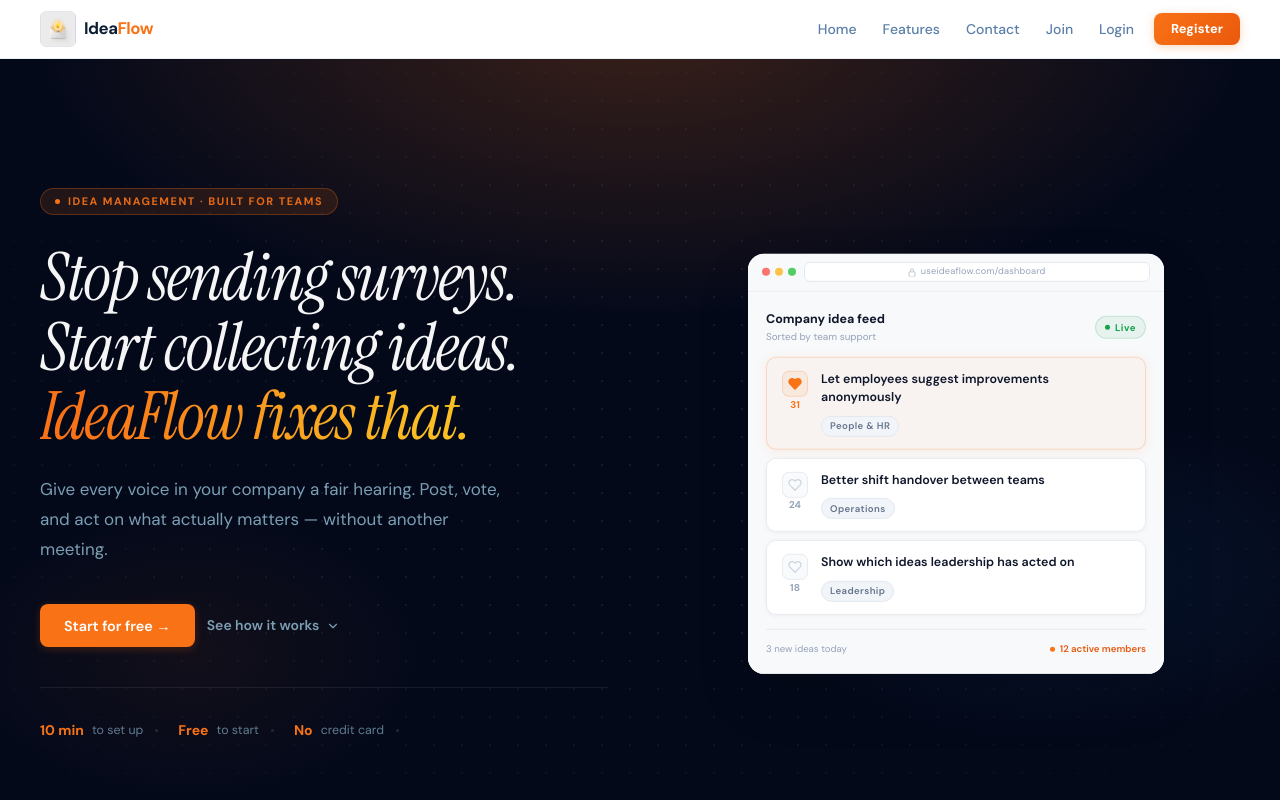
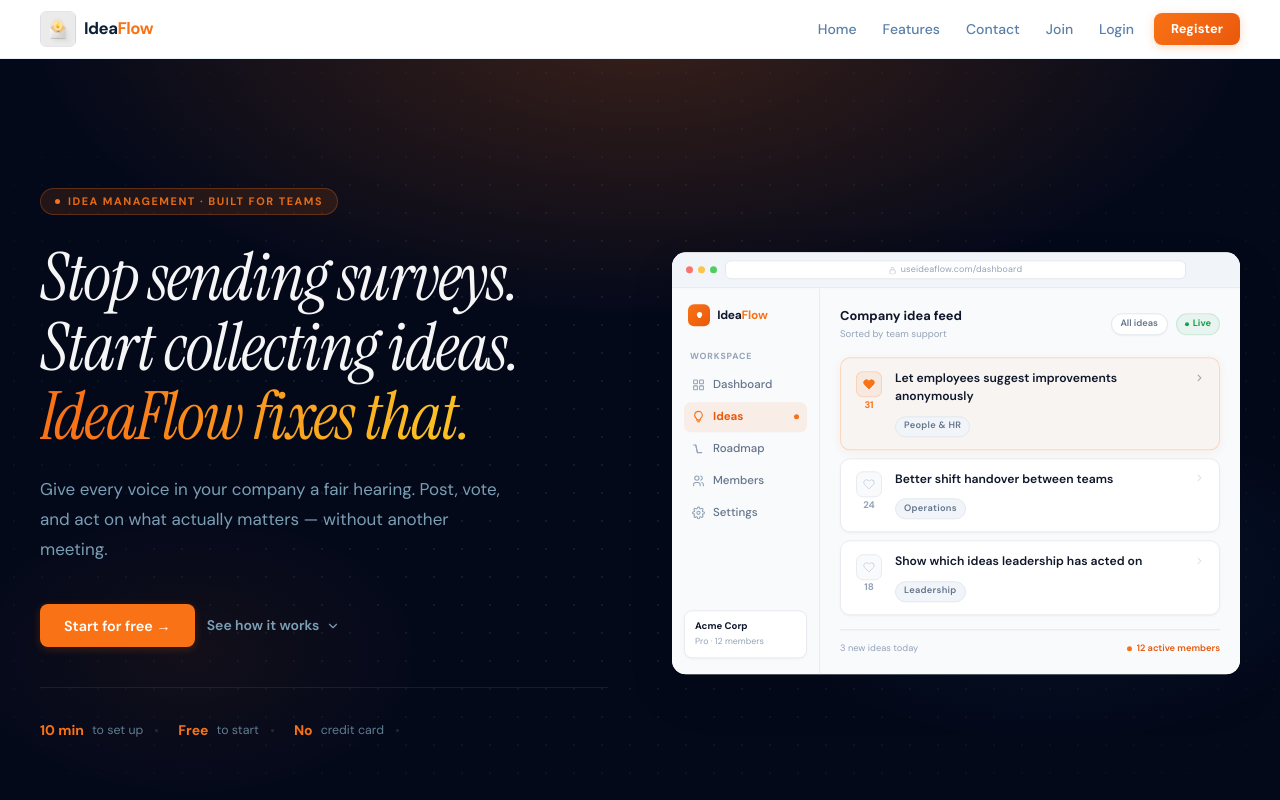
Before and after one commit to scotch70/IdeaFlow, a Next.js app: page / in a window 1280 px wide. Shown: the top 800 px of the page. Built offline with nearby package versions, Linux system fonts and the light colour scheme; no server answers.

Commit message:
Add light sidebar to hero animation and increase width

```diff
--- a/components/ProductDemo.tsx
+++ b/components/ProductDemo.tsx
@@ -8,87 +8,221 @@
 import { useEffect, useRef, useState } from 'react'
 import { motion, AnimatePresence } from 'framer-motion'
 
-// ── Data ──────────────────────────────────────────────────────────────────────
+// ── Nav items ─────────────────────────────────────────────────────────────────
 
-const IDEAS = [
+const NAV = [
   {
-    id: 1,
-    title: 'Let employees suggest improvements anonymously',
-    category: 'People & HR',
-    finalVotes: 31,
-    color: '#f97316',
+    label: 'Dashboard',
+    active: false,
+    icon: (
+      <svg width="13" height="13" viewBox="0 0 24 24" fill="none" stroke="currentColor" strokeWidth="2" strokeLinecap="round" strokeLinejoin="round">
+        <rect x="3" y="3" width="7" height="7" rx="1"/><rect x="14" y="3" width="7" height="7" rx="1"/>
+        <rect x="3" y="14" width="7" height="7" rx="1"/><rect x="14" y="14" width="7" height="7" rx="1"/>
+      </svg>
+    ),
   },
   {
-    id: 2,
-    title: 'Better shift handover between teams',
-    category: 'Operations',
-    finalVotes: 24,
-    color: '#94a3b8',
+    label: 'Ideas',
+    active: true,
+    icon: (
+      <svg width="13" height="13" viewBox="0 0 24 24" fill="none" stroke="currentColor" strokeWidth="2" strokeLinecap="round" strokeLinejoin="round">
+        <path d="M12 2a7 7 0 0 1 7 7c0 2.5-1.3 4.7-3.3 6l-.7 3H9l-.7-3A7 7 0 0 1 12 2z"/>
+        <path d="M9 18h6M10 21h4"/>
+      </svg>
+    ),
   },
   {
-    id: 3,
-    title: 'Show which ideas leadership has acted on',
-    category: 'Leadership',
-    finalVotes: 18,
-    color: '#94a3b8',
+    label: 'Roadmap',
+    active: false,
+    icon: (
+      <svg width="13" height="13" viewBox="0 0 24 24" fill="none" stroke="currentColor" strokeWidth="2" strokeLinecap="round" strokeLinejoin="round">
+        <path d="M3 5h4l3 14h8"/><path d="M7 5l3 14"/>
+      </svg>
+    ),
+  },
+  {
+    label: 'Members',
+    active: false,
+    icon: (
+      <svg width="13" height="13" viewBox="0 0 24 24" fill="none" stroke="currentColor" strokeWidth="2" strokeLinecap="round" strokeLinejoin="round">
+        <circle cx="9" cy="7" r="4"/><path d="M3 21v-2a4 4 0 0 1 4-4h4a4 4 0 0 1 4 4v2"/>
+        <path d="M16 3.13a4 4 0 0 1 0 7.75"/><path d="M21 21v-2a4 4 0 0 0-3-3.87"/>
+      </svg>
+    ),
+  },
+  {
+    label: 'Settings',
+    active: false,
+    icon: (
+      <svg width="13" height="13" viewBox="0 0 24 24" fill="none" stroke="currentColor" strokeWidth="2" strokeLinecap="round" strokeLinejoin="round">
+        <circle cx="12" cy="12" r="3"/>
+        <path d="M19.4 15a1.65 1.65 0 0 0 .33 1.82l.06.06a2 2 0 0 1-2.83 2.83l-.06-.06a1.65 1.65 0 0 0-1.82-.33 1.65 1.65 0 0 0-1 1.51V21a2 2 0 0 1-4 0v-.09A1.65 1.65 0 0 0 9 19.4a1.65 1.65 0 0 0-1.82.33l-.06.06a2 2 0 0 1-2.83-2.83l.06-.06A1.65 1.65 0 0 0 4.68 15a1.65 1.65 0 0 0-1.51-1H3a2 2 0 0 1 0-4h.09A1.65 1.65 0 0 0 4.6 9a1.65 1.65 0 0 0-.33-1.82l-.06-.06a2 2 0 0 1 2.83-2.83l.06.06A1.65 1.65 0 0 0 9 4.68a1.65 1.65 0 0 0 1-1.51V3a2 2 0 0 1 4 0v.09a1.65 1.65 0 0 0 1 1.51 1.65 1.65 0 0 0 1.82-.33l.06-.06a2 2 0 0 1 2.83 2.83l-.06.06A1.65 1.65 0 0 0 19.4 9a1.65 1.65 0 0 0 1.51 1H21a2 2 0 0 1 0 4h-.09a1.65 1.65 0 0 0-1.51 1z"/>
+      </svg>
+    ),
   },
 ]
 
-// ── Sub-components ────────────────────────────────────────────────────────────
+// ── Sidebar ───────────────────────────────────────────────────────────────────
 
-function HeartIcon({ filled, color }: { filled: boolean; color: string }) {
+function Sidebar() {
   return (
-    <svg
-      width="14"
-      height="14"
-      viewBox="0 0 24 24"
-      fill={filled ? color : 'none'}
-      stroke={color}
-      strokeWidth="2"
-      strokeLinecap="round"
-      strokeLinejoin="round"
+    <div
+      style={{
+        width: '148px',
+        flexShrink: 0,
+        background: '#f8fafc',
+        borderRight: '1px solid #e8ecf0',
+        display: 'flex',
+        flexDirection: 'column',
+        padding: '1rem 0.75rem',
+      }}
     >
-      <path d="M20.84 4.61a5.5 5.5 0 0 0-7.78 0L12 5.67l-1.06-1.06a5.5 5.5 0 0 0-7.78 7.78l1.06 1.06L12 21.23l7.78-7.78 1.06-1.06a5.5 5.5 0 0 0 0-7.78z" />
+      {/* Logo */}
+      <div
+        style={{
+          display: 'flex',
+          alignItems: 'center',
+          gap: '0.45rem',
+          marginBottom: '1.5rem',
+          paddingLeft: '0.25rem',
+        }}
+      >
+        <div
+          style={{
+            width: '1.375rem',
+            height: '1.375rem',
+            borderRadius: '6px',
+            background: 'linear-gradient(135deg, #f97316, #ea580c)',
+            display: 'flex',
+            alignItems: 'center',
+            justifyContent: 'center',
+            flexShrink: 0,
+          }}
+        >
+          <svg width="9" height="9" viewBox="0 0 24 24" fill="white" stroke="none">
+            <path d="M12 2a7 7 0 0 1 7 7c0 2.5-1.3 4.7-3.3 6l-.7 3H9l-.7-3A7 7 0 0 1 12 2z"/>
           </svg>
+        </div>
+        <span
+          style={{
+            fontSize: '0.75rem',
+            fontWeight: 800,
+            color: '#0f172a',
+            letterSpacing: '-0.02em',
+            fontFamily: "'DM Sans', sans-serif",
+          }}
+        >
+          Idea<span style={{ color: '#f97316' }}>Flow</span>
+        </span>
+      </div>
+
+      {/* Section label */}
+      <p
+        style={{
+          fontSize: '0.55rem',
+          fontWeight: 700,
+          letterSpacing: '0.1em',
+          textTransform: 'uppercase',
+          color: '#94a3b8',
+          marginBottom: '0.375rem',
+          paddingLeft: '0.375rem',
+        }}
+      >
+        Workspace
+      </p>
+
+      {/* Nav items */}
+      <nav style={{ display: 'flex', flexDirection: 'column', gap: '0.125rem' }}>
+        {NAV.map((item) => (
+          <div
+            key={item.label}
+            style={{
+              display: 'flex',
+              alignItems: 'center',
+              gap: '0.5rem',
+              padding: '0.4rem 0.5rem',
+              borderRadius: '7px',
+              background: item.active ? 'rgba(249,115,22,0.09)' : 'transparent',
+              cursor: 'default',
+            }}
+          >
+            {/* Active dot */}
+            <span
+              style={{
+                color: item.active ? '#f97316' : '#94a3b8',
+                display: 'flex',
+                alignItems: 'center',
+                flexShrink: 0,
+              }}
+            >
+              {item.icon}
+            </span>
+
+            <span
+              style={{
+                fontSize: '0.72rem',
+                fontWeight: item.active ? 700 : 500,
+                color: item.active ? '#ea580c' : '#64748b',
+                flex: 1,
+              }}
+            >
+              {item.label}
+            </span>
+
+            {/* Active indicator pill */}
+            {item.active && (
+              <span
+                style={{
+                  width: '5px',
+                  height: '5px',
+                  borderRadius: '50%',
+                  background: '#f97316',
+                  flexShrink: 0,
+                }}
+              />
+            )}
+          </div>
+        ))}
+      </nav>
+
+      {/* Bottom: workspace badge */}
+      <div style={{ marginTop: 'auto', paddingTop: '1rem' }}>
+        <div
+          style={{
+            padding: '0.5rem 0.625rem',
+            borderRadius: '8px',
+            background: '#ffffff',
+            border: '1px solid #e8ecf0',
+            boxShadow: '0 1px 3px rgba(0,0,0,0.04)',
+          }}
+        >
+          <p style={{ fontSize: '0.6rem', fontWeight: 700, color: '#0f172a', marginBottom: '0.1rem' }}>
+            Acme Corp
+          </p>
+          <p style={{ fontSize: '0.55rem', color: '#94a3b8' }}>Pro · 12 members</p>
+        </div>
+      </div>
+    </div>
   )
 }
 
-function CategoryPill({ label }: { label: string }) {
-  return (
-    <span
-      style={{
-        display: 'inline-block',
-        fontSize: '0.6rem',
-        fontWeight: 600,
-        letterSpacing: '0.04em',
-        color: '#64748b',
-        background: '#f1f5f9',
-        border: '1px solid #e2e8f0',
-        borderRadius: '999px',
-        padding: '0.15rem 0.5rem',
-      }}
-    >
-      {label}
-    </span>
-  )
-}
+// ── Idea card ─────────────────────────────────────────────────────────────────
 
 interface IdeaCardProps {
   title: string
   category: string
   votes: number
   highlighted: boolean
-  color: string
   filled: boolean
 }
 
-function IdeaCard({ title, category, votes, highlighted, color, filled }: IdeaCardProps) {
+function IdeaCard({ title, category, votes, highlighted, filled }: IdeaCardProps) {
   return (
     <motion.div
       layout
-      initial={{ opacity: 0, y: 14 }}
+      initial={{ opacity: 0, y: 12 }}
       animate={{ opacity: 1, y: 0 }}
-      transition={{ duration: 0.45, ease: [0.25, 0.46, 0.45, 0.94] }}
+      transition={{ duration: 0.42, ease: [0.25, 0.46, 0.45, 0.94] }}
       style={{
         display: 'flex',
         alignItems: 'flex-start',
@@ -98,9 +232,9 @@ function IdeaCard({ title, category, votes, highlighted, color, filled }: IdeaCa
         background: highlighted ? 'rgba(249,115,22,0.04)' : '#ffffff',
         border: `1px solid ${highlighted ? 'rgba(249,115,22,0.22)' : '#e8ecf0'}`,
         boxShadow: highlighted
-          ? '0 2px 12px rgba(249,115,22,0.10)'
-          : '0 1px 4px rgba(0,0,0,0.05)',
-        transition: 'box-shadow 0.3s ease, border-color 0.3s ease, background 0.3s ease',
+          ? '0 2px 10px rgba(249,115,22,0.09)'
+          : '0 1px 3px rgba(0,0,0,0.04)',
+        transition: 'box-shadow 0.35s ease, border-color 0.35s ease, background 0.35s ease',
       }}
     >
       {/* Vote button */}
@@ -127,18 +261,29 @@ function IdeaCard({ title, category, votes, highlighted, color, filled }: IdeaCa
             transition: 'background 0.3s ease, border-color 0.3s ease',
           }}
         >
-          <HeartIcon filled={filled} color={filled ? color : '#cbd5e1'} />
+          <svg
+            width="12"
+            height="12"
+            viewBox="0 0 24 24"
+            fill={filled ? '#f97316' : 'none'}
+            stroke={filled ? '#f97316' : '#cbd5e1'}
+            strokeWidth="2"
+            strokeLinecap="round"
+            strokeLinejoin="round"
+          >
+            <path d="M20.84 4.61a5.5 5.5 0 0 0-7.78 0L12 5.67l-1.06-1.06a5.5 5.5 0 0 0-7.78 7.78l1.06 1.06L12 21.23l7.78-7.78 1.06-1.06a5.5 5.5 0 0 0 0-7.78z" />
+          </svg>
         </div>
         <span
           style={{
-            fontSize: '0.62rem',
+            fontSize: '0.6rem',
             fontWeight: 700,
-            color: filled ? color : '#94a3b8',
+            color: filled ? '#f97316' : '#94a3b8',
             fontVariantNumeric: 'tabular-nums',
             lineHeight: 1,
-            transition: 'color 0.3s ease',
             minWidth: '1.5rem',
             textAlign: 'center',
+            transition: 'color 0.3s ease',
           }}
         >
           {votes}
@@ -149,7 +294,7 @@ function IdeaCard({ title, category, votes, highlighted, color, filled }: IdeaCa
       <div style={{ flex: 1, minWidth: 0 }}>
         <p
           style={{
-            fontSize: '0.78rem',
+            fontSize: '0.76rem',
             fontWeight: 600,
             color: '#0f172a',
             lineHeight: 1.45,
@@ -158,13 +303,40 @@ function IdeaCard({ title, category, votes, highlighted, color, filled }: IdeaCa
         >
           {title}
         </p>
-        <CategoryPill label={category} />
+        <span
+          style={{
+            display: 'inline-block',
+            fontSize: '0.58rem',
+            fontWeight: 600,
+            letterSpacing: '0.03em',
+            color: '#64748b',
+            background: '#f1f5f9',
+            border: '1px solid #e2e8f0',
+            borderRadius: '999px',
+            padding: '0.15rem 0.5rem',
+          }}
+        >
+          {category}
+        </span>
+      </div>
+
+      {/* Right arrow */}
+      <div style={{ paddingTop: '0.1rem', flexShrink: 0, opacity: highlighted ? 0.6 : 0.2 }}>
+        <svg width="11" height="11" viewBox="0 0 24 24" fill="none" stroke="#64748b" strokeWidth="2.5" strokeLinecap="round" strokeLinejoin="round">
+          <polyline points="9 18 15 12 9 6"/>
+        </svg>
       </div>
     </motion.div>
   )
 }
 
 // ── Main component ────────────────────────────────────────────────────────────
+
+const IDEAS = [
+  { title: 'Let employees suggest improvements anonymously', category: 'People & HR', finalVotes: 31 },
+  { title: 'Better shift handover between teams', category: 'Operations', finalVotes: 24 },
+  { title: 'Show which ideas leadership has acted on', category: 'Leadership', finalVotes: 18 },
+]
 
 export default function ProductDemo() {
   const [showCard1, setShowCard1] = useState(false)
@@ -191,11 +363,9 @@ export default function ProductDemo() {
     const start = performance.now()
     function tick(now: number) {
       const p = Math.min((now - start) / duration, 1)
-      const eased = 1 - Math.pow(1 - p, 3) // ease-out-cubic
+      const eased = 1 - Math.pow(1 - p, 3)
       setter(Math.round(eased * target))
-      if (p < 1) {
-        raf.current = requestAnimationFrame(tick)
-      }
+      if (p < 1) raf.current = requestAnimationFrame(tick)
     }
     raf.current = requestAnimationFrame(tick)
   }
@@ -209,26 +379,16 @@ export default function ProductDemo() {
     setCard1Highlighted(false)
     setShowFooter(false)
 
-    // Card 1 slides in + votes count up
     push(() => {
       setShowCard1(true)
-      push(() => countUp(31, 1100, setCard1Votes), 150)
+      push(() => countUp(31, 1100, setCard1Votes), 180)
     }, 700)
 
-    // Card 2
-    push(() => setShowCard2(true), 1900)
-
-    // Card 3
-    push(() => setShowCard3(true), 2700)
-
-    // Card 1 gets highlighted (selected state)
-    push(() => setCard1Highlighted(true), 3700)
-
-    // Footer appears
-    push(() => setShowFooter(true), 4600)
-
-    // Loop
-    push(() => runSequence(), 11000)
+    push(() => setShowCard2(true), 1950)
+    push(() => setShowCard3(true), 2800)
+    push(() => setCard1Highlighted(true), 3800)
+    push(() => setShowFooter(true), 4700)
+    push(() => runSequence(), 11500)
   }
 
   useEffect(() => {
@@ -239,54 +399,44 @@ export default function ProductDemo() {
 
   return (
     <motion.div
-      animate={{ y: [0, -6, 0] }}
-      transition={{ duration: 6, repeat: Infinity, ease: 'easeInOut' }}
-      style={{ width: '100%', maxWidth: '26rem', margin: '0 auto' }}
+      animate={{ y: [0, -5, 0] }}
+      transition={{ duration: 6.5, repeat: Infinity, ease: 'easeInOut' }}
+      style={{ width: '100%', maxWidth: '42rem', margin: '0 auto' }}
     >
-      {/* Browser window shell */}
+      {/* Browser window */}
       <div
         style={{
-          borderRadius: '16px',
+          borderRadius: '14px',
           overflow: 'hidden',
           background: '#ffffff',
           boxShadow:
-            '0 0 0 1px rgba(0,0,0,0.07), 0 4px 6px rgba(0,0,0,0.04), 0 24px 56px rgba(0,0,0,0.12)',
+            '0 0 0 1px rgba(0,0,0,0.07), 0 4px 6px rgba(0,0,0,0.03), 0 20px 48px rgba(0,0,0,0.11)',
         }}
       >
-
         {/* ── Browser chrome ── */}
         <div
           style={{
-            background: '#f8f9fb',
-            borderBottom: '1px solid #e8ecf0',
-            padding: '0.55rem 0.875rem',
+            background: '#f1f5f9',
+            borderBottom: '1px solid #e2e8f0',
+            padding: '0.5rem 0.875rem',
             display: 'flex',
             alignItems: 'center',
             gap: '0.5rem',
           }}
         >
-          {/* Traffic lights */}
           <div style={{ display: 'flex', gap: '0.3rem', flexShrink: 0 }}>
             {['#fc5f57', '#fdbc2c', '#33c748'].map((c, i) => (
               <div
                 key={i}
-                style={{
-                  width: '0.5rem',
-                  height: '0.5rem',
-                  borderRadius: '50%',
-                  background: c,
-                  opacity: 0.85,
-                }}
+                style={{ width: '0.45rem', height: '0.45rem', borderRadius: '50%', background: c, opacity: 0.85 }}
               />
             ))}
           </div>
-
-          {/* URL bar */}
           <div
             style={{
               flex: 1,
-              height: '1.25rem',
-              borderRadius: '0.375rem',
+              height: '1.2rem',
+              borderRadius: '6px',
               background: '#ffffff',
               border: '1px solid #e2e8f0',
               display: 'flex',
@@ -295,73 +445,77 @@ export default function ProductDemo() {
               gap: '0.3rem',
             }}
           >
-            {/* Lock icon */}
-            <svg width="8" height="9" viewBox="0 0 8 9" fill="none" style={{ opacity: 0.4 }}>
+            <svg width="7" height="8" viewBox="0 0 8 9" fill="none" style={{ opacity: 0.35 }}>
               <rect x="1" y="4" width="6" height="5" rx="1" stroke="#64748b" strokeWidth="1"/>
               <path d="M2.5 4V2.5a1.5 1.5 0 0 1 3 0V4" stroke="#64748b" strokeWidth="1"/>
             </svg>
-            <span style={{ fontSize: '0.575rem', color: '#94a3b8', letterSpacing: '0.02em' }}>
+            <span style={{ fontSize: '0.56rem', color: '#94a3b8', letterSpacing: '0.02em' }}>
               useideaflow.com/dashboard
             </span>
           </div>
+          {/* Window controls placeholder */}
+          <div style={{ width: '2rem', flexShrink: 0 }} />
         </div>
 
-        {/* ── Dashboard panel ── */}
-        <div style={{ padding: '1.125rem', background: '#f8f9fb', minHeight: '14rem' }}>
+        {/* ── Dashboard body ── */}
+        <div style={{ display: 'flex', height: '100%' }}>
 
-          {/* Header row */}
+          {/* Left sidebar */}
+          <Sidebar />
+
+          {/* Main content */}
+          <div style={{ flex: 1, padding: '1.125rem 1.25rem', background: '#f8fafc', minHeight: '16rem' }}>
+
+            {/* Top bar */}
             <div
               style={{
                 display: 'flex',
                 alignItems: 'center',
                 justifyContent: 'space-between',
-              marginBottom: '0.75rem',
+                marginBottom: '1rem',
               }}
             >
               <div>
-              <p
+                <p style={{ fontSize: '0.8rem', fontWeight: 700, color: '#0f172a', marginBottom: '0.1rem' }}>
+                  Company idea feed
+                </p>
+                <p style={{ fontSize: '0.6rem', color: '#94a3b8' }}>Sorted by team support</p>
+              </div>
+              <div style={{ display: 'flex', alignItems: 'center', gap: '0.5rem' }}>
+                {/* Filter pill */}
+                <span
                   style={{
-                  fontSize: '0.78rem',
-                  fontWeight: 700,
-                  color: '#0f172a',
-                  marginBottom: '0.1rem',
+                    fontSize: '0.58rem',
+                    fontWeight: 600,
+                    color: '#64748b',
+                    background: '#ffffff',
+                    border: '1px solid #e2e8f0',
+                    borderRadius: '999px',
+                    padding: '0.2rem 0.55rem',
+                    boxShadow: '0 1px 2px rgba(0,0,0,0.04)',
                   }}
                 >
-                Company idea feed
-              </p>
-              <p style={{ fontSize: '0.62rem', color: '#94a3b8', fontWeight: 400 }}>
-                Sorted by team support
-              </p>
-            </div>
-
+                  All ideas
+                </span>
                 {/* Live badge */}
                 <span
                   style={{
                     display: 'inline-flex',
                     alignItems: 'center',
-                gap: '0.3rem',
-                fontSize: '0.6rem',
+                    gap: '0.25rem',
+                    fontSize: '0.58rem',
                     fontWeight: 700,
-                letterSpacing: '0.06em',
                     color: '#16a34a',
-                background: 'rgba(22,163,74,0.08)',
-                border: '1px solid rgba(22,163,74,0.16)',
+                    background: 'rgba(22,163,74,0.07)',
+                    border: '1px solid rgba(22,163,74,0.15)',
                     borderRadius: '999px',
-                padding: '0.2rem 0.55rem',
+                    padding: '0.2rem 0.5rem',
                   }}
                 >
-              <span
-                style={{
-                  width: '5px',
-                  height: '5px',
-                  borderRadius: '50%',
-                  background: '#16a34a',
-                  display: 'inline-block',
-                  flexShrink: 0,
-                }}
-              />
+                  <span style={{ width: '4px', height: '4px', borderRadius: '50%', background: '#16a34a', display: 'inline-block' }} />
                   Live
                 </span>
+              </div>
             </div>
 
             {/* Cards */}
@@ -374,7 +528,6 @@ export default function ProductDemo() {
                     category={IDEAS[0].category}
                     votes={card1Votes}
                     highlighted={card1Highlighted}
-                  color={IDEAS[0].color}
                     filled={card1Votes > 0}
                   />
                 )}
@@ -385,7 +538,6 @@ export default function ProductDemo() {
                     category={IDEAS[1].category}
                     votes={IDEAS[1].finalVotes}
                     highlighted={false}
-                  color={IDEAS[1].color}
                     filled={false}
                   />
                 )}
@@ -396,7 +548,6 @@ export default function ProductDemo() {
                     category={IDEAS[2].category}
                     votes={IDEAS[2].finalVotes}
                     highlighted={false}
-                  color={IDEAS[2].color}
                     filled={false}
                   />
                 )}
@@ -410,29 +561,20 @@ export default function ProductDemo() {
                   initial={{ opacity: 0 }}
                   animate={{ opacity: 1 }}
                   exit={{ opacity: 0 }}
-                transition={{ duration: 0.5, ease: 'easeOut' }}
+                  transition={{ duration: 0.45, ease: 'easeOut' }}
                   style={{
                     marginTop: '0.875rem',
                     paddingTop: '0.75rem',
-                  borderTop: '1px solid #e8ecf0',
+                    borderTop: '1px solid #e2e8f0',
                     display: 'flex',
                     alignItems: 'center',
                     justifyContent: 'space-between',
                   }}
                 >
-                <p style={{ fontSize: '0.6rem', color: '#94a3b8' }}>3 new ideas today</p>
+                  <p style={{ fontSize: '0.58rem', color: '#94a3b8' }}>3 new ideas today</p>
                   <div style={{ display: 'flex', alignItems: 'center', gap: '0.3rem' }}>
-                  <div
-                    style={{
-                      width: '5px',
-                      height: '5px',
-                      borderRadius: '50%',
-                      background: '#f97316',
-                    }}
-                  />
-                  <span style={{ fontSize: '0.6rem', fontWeight: 600, color: '#ea580c' }}>
-                    12 active members
-                  </span>
+                    <span style={{ width: '5px', height: '5px', borderRadius: '50%', background: '#f97316', display: 'inline-block' }} />
+                    <span style={{ fontSize: '0.58rem', fontWeight: 600, color: '#ea580c' }}>12 active members</span>
                   </div>
                 </motion.div>
               )}
@@ -440,6 +582,7 @@ export default function ProductDemo() {
 
           </div>
         </div>
+      </div>
     </motion.div>
   )
 }
```
Lines whose indentation alone changed are shown as unchanged.
